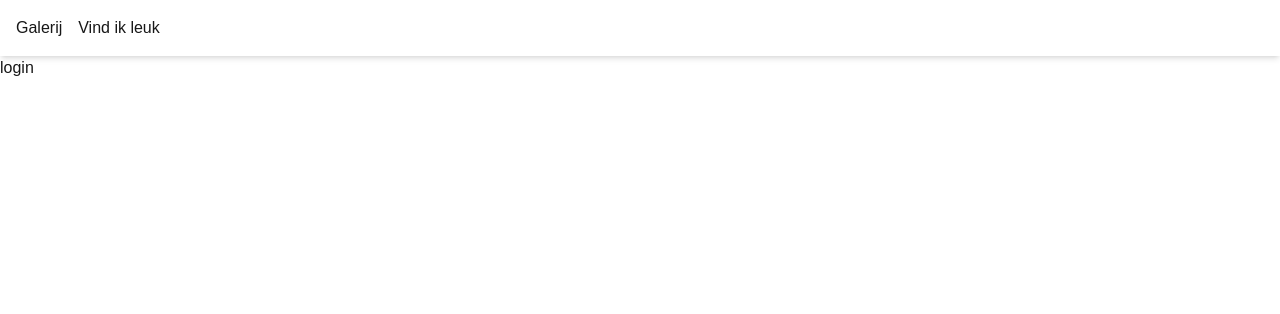
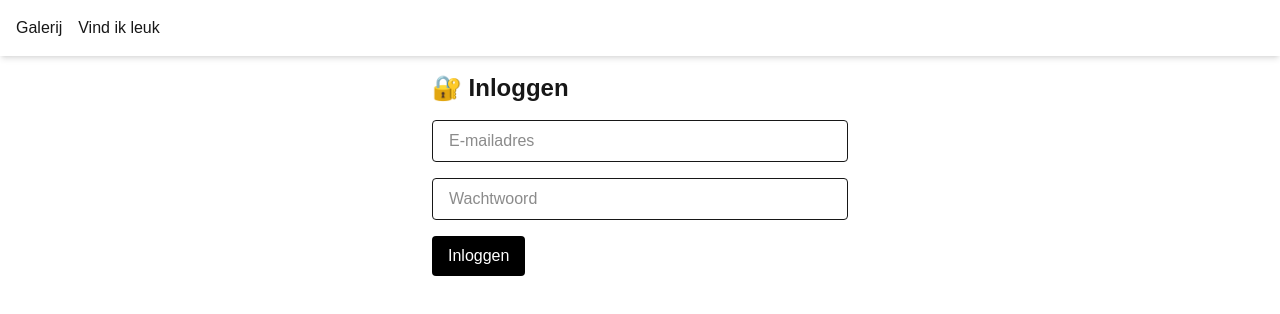
Before and after one commit to ouassilabenhammou/inspiratie-galerij, a Next.js app: page /login in a window 1280 px wide. Shown: the top 314 px of the page. Built offline with nearby package versions, Linux system fonts and the light colour scheme.

Commit message:
loginpagina met e-mail/wachtwoord authenticatie via firebase

```diff
--- a/app/login/page.jsx
+++ b/app/login/page.jsx
@@ -1,5 +1,49 @@
-import React from "react";
+// app/login/page.jsx
+"use client";
+import { auth } from "@/utils/firebase";
+import { signInWithEmailAndPassword } from "firebase/auth";
+import { useState } from "react";
+import { useRouter } from "next/navigation";
 
-export default function page() {
-  return <div>login</div>;
+export default function LoginPage() {
+  const [email, setEmail] = useState("");
+  const [wachtwoord, setWachtwoord] = useState("");
+  const [fout, setFout] = useState("");
+  const router = useRouter();
+
+  const handleLogin = async (e) => {
+    e.preventDefault();
+    try {
+      await signInWithEmailAndPassword(auth, email, wachtwoord);
+      router.push("/galerij");
+    } catch (err) {
+      setFout("Login mislukt. Controleer je gegevens.");
+    }
+  };
+
+  return (
+    <main className="p-4 max-w-md mx-auto">
+      <h1 className="text-2xl font-bold mb-4">🔐 Inloggen</h1>
+      <form onSubmit={handleLogin} className="space-y-4">
+        <input
+          type="email"
+          placeholder="E-mailadres"
+          value={email}
+          onChange={(e) => setEmail(e.target.value)}
+          className="w-full border px-4 py-2 rounded"
+        />
+        <input
+          type="password"
+          placeholder="Wachtwoord"
+          value={wachtwoord}
+          onChange={(e) => setWachtwoord(e.target.value)}
+          className="w-full border px-4 py-2 rounded"
+        />
+        {fout && <p className="text-red-500">{fout}</p>}
+        <button type="submit" className="bg-black text-white px-4 py-2 rounded">
+          Inloggen
+        </button>
+      </form>
+    </main>
+  );
 }
```
